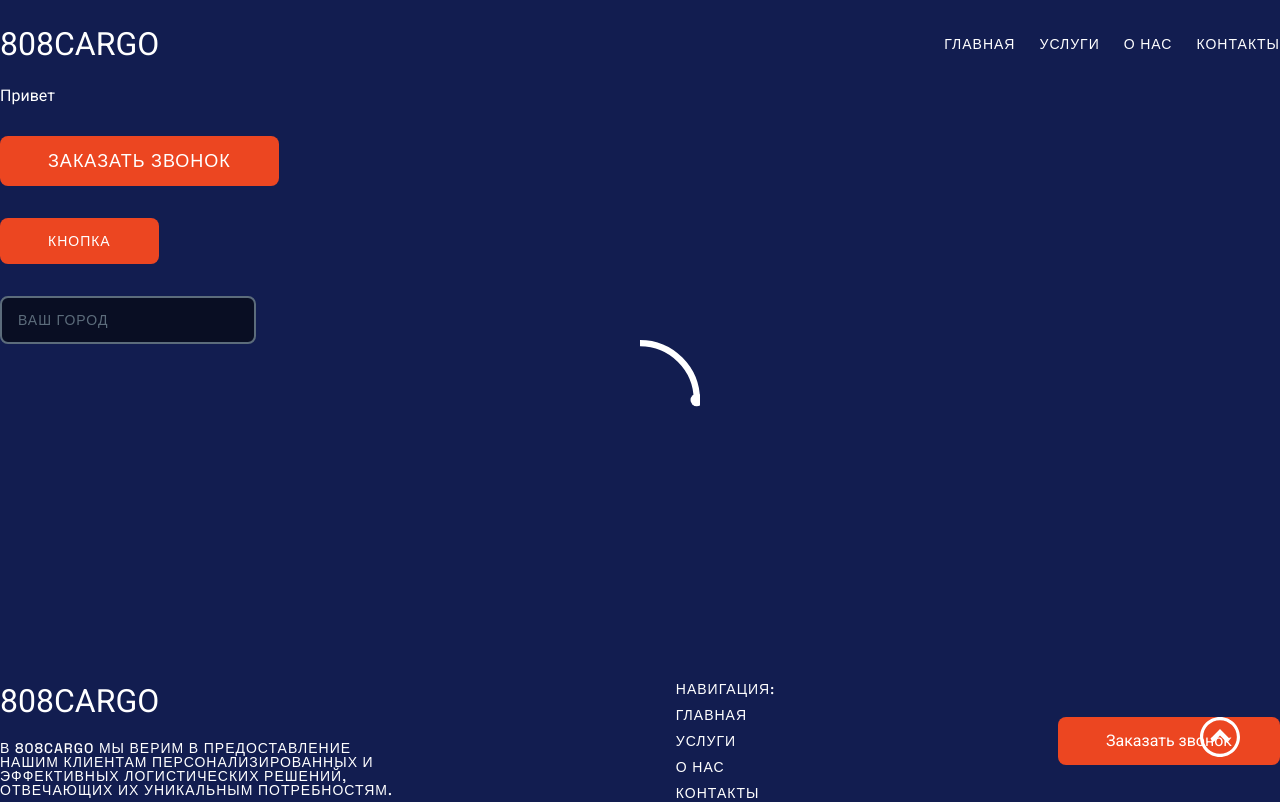
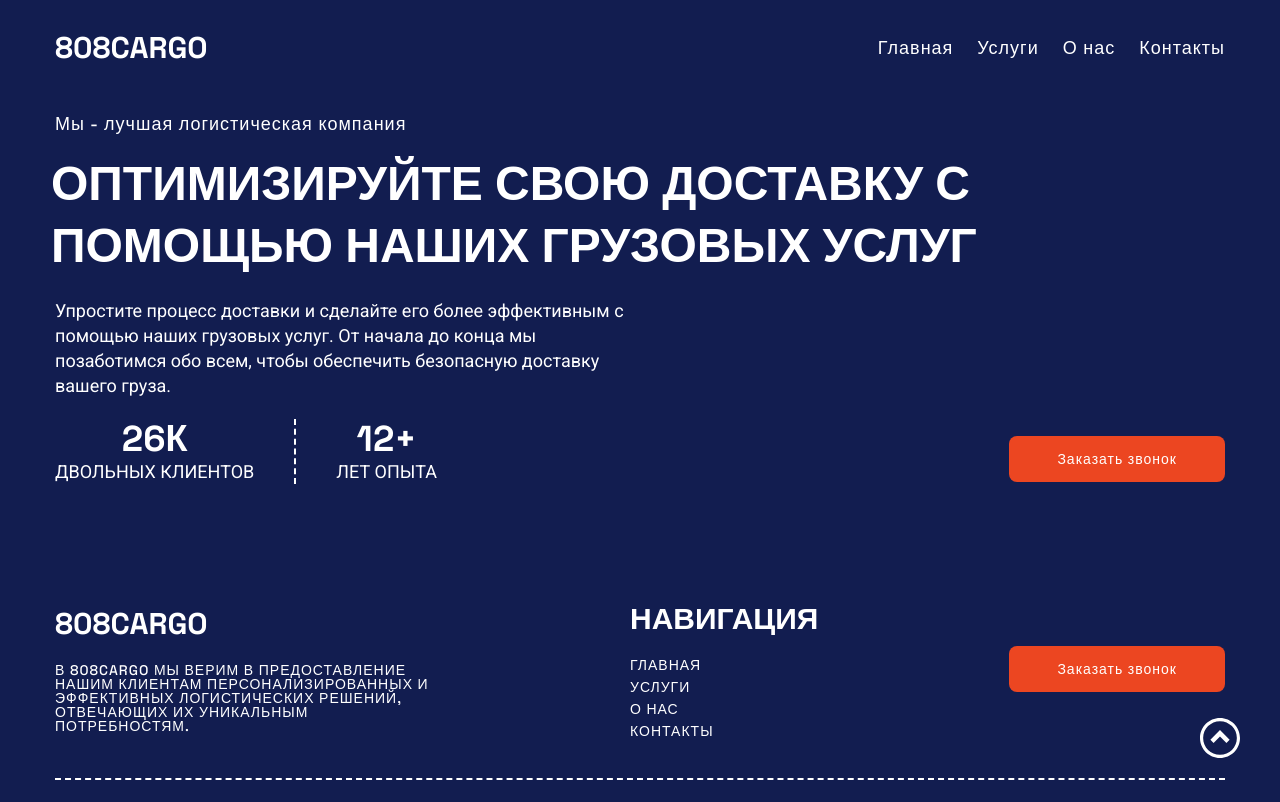
Before and after one commit to KirywaBublik/808cargo, a React (Vite) app in the folder client/: page / in a window 1280 px wide. Built offline with nearby package versions, Linux system fonts and the light colour scheme.

Commit message:
Minor header, footer, tw config,  settings & input. already mainPageText

```diff
--- a/client/src/index.css
+++ b/client/src/index.css
@@ -39,14 +39,14 @@ html,
 body {
   height: 100%;
   width: 100%;
+  max-width: 1170px;
+  margin: 0 auto;
   line-height: 1;
   -ms-text-size-adjust: 100%;
   -moz-text-size-adjust: 100%;
   -webkit-text-size-adjust: 100%;
   background: rgb(18, 29, 80);
   color: white;
-  font-family: "Roboto", sans-serif;
-  font-weight: 400;
 }
 
 input,
@@ -95,12 +95,33 @@ h6 {
   font-weight: 400;
 }
 @layer utilities {
+  .underline-effect {
+    position: relative;
+    color: white;
+    cursor: pointer;
+    line-height: 1;
+    text-decoration: none;
+  }
+  .underline-effect:after{
+    display: block;
+    position: absolute;
+    left: 0;
+    width: 0;
+    height: 1px;
+    background-color: white;
+    content: "";
+    margin-top: 10px;
+    transition: width 0.3s ease-out;
+  }
+  .underline-effect:hover:after,
+  .underline-effect:focus:after{
+    width: 100%;
+  }
   .space-medium {
     font-family: "Space Grotesk", sans-serif;
     font-weight: 500;
     line-height: 100%;
     letter-spacing: 1px;
-    text-transform: uppercase;
   }
 
   .space-medium-14 {
@@ -114,7 +135,15 @@ h6 {
   }
 
   .space-bold-font {
+    font-family: "Space Grotesk", sans-serif;
+    font-weight: 700;
+    line-height: 130%;
+    text-transform: uppercase;
   }
   .roboto-font {
+    font-family: "Roboto", sans-serif;
+    font-size: 18px;
+    font-weight: 400;
+    line-height: 140%;
   }
 }
--- a/client/src/pages/MainPage/ui/MainPage.tsx
+++ b/client/src/pages/MainPage/ui/MainPage.tsx
@@ -1,18 +1,13 @@
-import { Link } from "react-router-dom";
 import { useState } from "react";
-
 import {
   Button,
-  Input,
-  Loading,
+  InfoTextMainPage,
 } from "@shared/ui";
 import { addOverflowHiddenToBody } from "@/shared/lib/bodyOverflowHidden";
 import { Modal } from "@/widgets/Modal/ui/Modal";
 
 const MainPage = () => {
-  const [value, setValue] = useState("");
   const [active, setActive] = useState(false);
-
   const handleOpen = () => {
     setActive(true);
     addOverflowHiddenToBody();
@@ -20,46 +15,19 @@ const MainPage = () => {
 
   return (
     <div>
-      <Link className="text-2xl" to="/about">
-        Привет
-      </Link>
-      <br />
-      <br />
-      <br />
-      <Button className="space-medium-18">
-        Заказать звонок
-      </Button>
-      <br />
-      <br />
-      <br />
+      <InfoTextMainPage />
+      <div className="text-right -mt-12">
         <Button
           onClick={handleOpen}
           className="space-medium-14"
         >
-        Кнопка
+          Заказать звонок
         </Button>
-      <br />
-      <br />
-      <br />
-      <Input
-        value={value}
-        onChange={(e) => {
-          setValue(e.target.value);
-        }}
-        placeholder="Ваш город"
-      />
-      <br />
-      <br />
-      <br />
-      <p className="space-medium-14">{value}</p>
-      <br />
-      <br />
-      <br />
         <Modal
           active={active}
           setActive={setActive}
         />
-      <Loading />
+      </div>
     </div>
   );
 };
--- /dev/null
+++ b/client/src/shared/ui/InfoTextMainPage/InfoTextMainPage.tsx
@@ -0,0 +1,34 @@
+export const InfoTextMainPage = () => {
+  return (
+    <div className="flex flex-col gap-5 pt-5">
+      <p className="space-medium-18">
+        Мы - лучшая логистическая компания
+      </p>
+      <p className="space-bold-font text-5xl -ml-1">
+        Оптимизируйте свою доставку с помощью
+        наших грузовых услуг
+      </p>
+      <p className="roboto-font max-w-xl">
+        Упростите процесс доставки и сделайте его
+        более эффективным с помощью наших грузовых
+        услуг. От начала до конца мы позаботимся
+        обо всем, чтобы обеспечить безопасную
+        доставку вашего груза.
+      </p>
+      <div className="space-bold-font flex gap-20">
+        <p className="flex flex-col items-center border-dashed border-r-2 border-white pr-10 text-4xl">
+          26К
+          <span className="roboto-font">
+            Двольных клиентов
+          </span>
+        </p>
+        <p className="flex flex-col items-center -ml-10 text-4xl">
+          12+
+          <span className="roboto-font">
+            Лет опыта
+          </span>
+        </p>
+      </div>
+    </div>
+  );
+};
--- a/client/src/shared/ui/Input/Input.tsx
+++ b/client/src/shared/ui/Input/Input.tsx
@@ -7,7 +7,7 @@ export const Input = ({
   return (
     <input
       className={classNames(
-        "w-64 h-12 bg-bgInput rounded-lg py-5 px-4 border-2 border-solid border-borderInput placeholder-borderInput space-medium-14 cursor-pointer hover:bg-bgInputHover",
+        "w-64 h-12 bg-bgInput rounded-lg py-5 px-4 border-2 border-solid border-borderInput placeholder-borderInput space-medium-14 cursor-pointer hover:bg-bgInputHover focus:cursor-auto",
         className,
       )}
       {...props}
--- a/client/src/shared/ui/index.ts
+++ b/client/src/shared/ui/index.ts
@@ -1,5 +1,11 @@
 import { Button } from "@shared/ui/Button/Button.tsx";
 import { Input } from "@shared/ui/Input/Input.tsx";
 import { Loading } from "@shared/ui/Loading/Loading.tsx";
+import { InfoTextMainPage } from "@shared/ui/InfoTextMainPage/InfoTextMainPage.tsx";
 
-export { Button, Input, Loading };
+export {
+  Button,
+  Input,
+  Loading,
+  InfoTextMainPage,
+};
--- a/client/src/widgets/Footer/ui/Footer.tsx
+++ b/client/src/widgets/Footer/ui/Footer.tsx
@@ -1,42 +1,58 @@
 import { Button } from "@shared/ui";
-import { navHeader } from "@widgets/Header";
+import { Modal } from "@widgets/Modal/ui/Modal.tsx";
+import { useState } from "react";
+import { addOverflowHiddenToBody } from "@shared/lib/bodyOverflowHidden.ts";
+import { navLinks } from "@widgets/Header";
 import { Link } from "react-router-dom";
 
 export const Footer = () => {
+  const [active, setActive] = useState(false);
+  const handleOpen = () => {
+    setActive(true);
+    addOverflowHiddenToBody();
+  };
   return (
-    <div className="flex justify-between items-center">
-      <div>
-        <p className="space-bold-font text-bold">
+    <footer className="mb-5">
+      <div className="flex justify-between items-center pb-10 border-dashed border-b-2 border-white">
+        <div className="space-bold-font text-3xl">
           808CARGO
-        </p>
-        <p className="pt-6 space-medium-14">
+          <p className="pt-5 space-medium-14 max-w-96">
             В 808CARGO мы верим в предоставление
-          <br />
             нашим клиентам персонализированных и
-          <br />
             эффективных логистических решений,
-          <br />
             отвечающих их уникальным потребностям.
-          <br />
           </p>
         </div>
-      <div className="flex flex-col space-medium-14">
-        Навигация:
-        <p className="flex flex-col">
-          {navHeader.map(({ name, id, path }) => (
+        <div className="space-bold-font text-3xl">
+          Навигация
+          <br />
+          <div className="pt-5 inline-flex flex-col gap-2">
+            {navLinks.map(
+              ({ id, name, path }) => (
                 <Link
-              className="mt-3"
+                  key={id}
+                  className="space-medium-14"
                   to={path}
-              key={id}
                 >
                   {name}
                 </Link>
-          ))}
-        </p>
+              ),
+            )}
+          </div>
         </div>
         <div>
-        <Button>Заказать звонок</Button>
+          <Button
+            onClick={handleOpen}
+            className="space-medium-14"
+          >
+            Заказать звонок
+          </Button>
+          <Modal
+            active={active}
+            setActive={setActive}
+          />
         </div>
       </div>
+    </footer>
   );
 };
--- a/client/src/widgets/Header/index.ts
+++ b/client/src/widgets/Header/index.ts
@@ -1,2 +1,2 @@
 export { Header } from "./ui/Header.tsx";
-export { navHeader } from "./model/constants.ts";
+export { navLinks } from "./model/constants.ts";
--- a/client/src/widgets/Header/model/constants.ts
+++ b/client/src/widgets/Header/model/constants.ts
@@ -1,4 +1,4 @@
-export const navHeader = [
+export const navLinks = [
   {
     id: 0,
     name: "Главная",
--- a/client/src/widgets/Header/ui/Header.tsx
+++ b/client/src/widgets/Header/ui/Header.tsx
@@ -1,17 +1,18 @@
 import { Link } from "react-router-dom";
-import { navHeader } from "@widgets/Header";
+import { navLinks } from "@widgets/Header";
 
 export const Header = () => {
   return (
+    <header>
       <nav className="flex justify-between items-center py-7">
         <Link
-        className="space-bold-font text-bold"
+          className="space-bold-font text-3xl"
           to="/"
         >
           808CARGO
         </Link>
-      <div className="space-medium-14 flex flex-row gap-6">
-        {navHeader.map(({ id, name, path }) => (
+        <div className="space-medium-18 flex flex-row gap-6">
+          {navLinks.map(({ id, name, path }) => (
             <Link
               className="underline-effect"
               to={path}
@@ -22,5 +23,6 @@ export const Header = () => {
           ))}
         </div>
       </nav>
+    </header>
   );
 };
--- a/client/tailwind.config.js
+++ b/client/tailwind.config.js
@@ -11,9 +11,6 @@ export default {
         bgInputHover: "rgb(9, 14, 25)",
       },
     },
-    fontSize: {
-      bold: "32px",
-    },
   },
   plugins: [],
 };
```
Also changed, not shown: 1 other file (tests, documents, lock files or other folders). Lines whose indentation alone changed are shown as unchanged.
